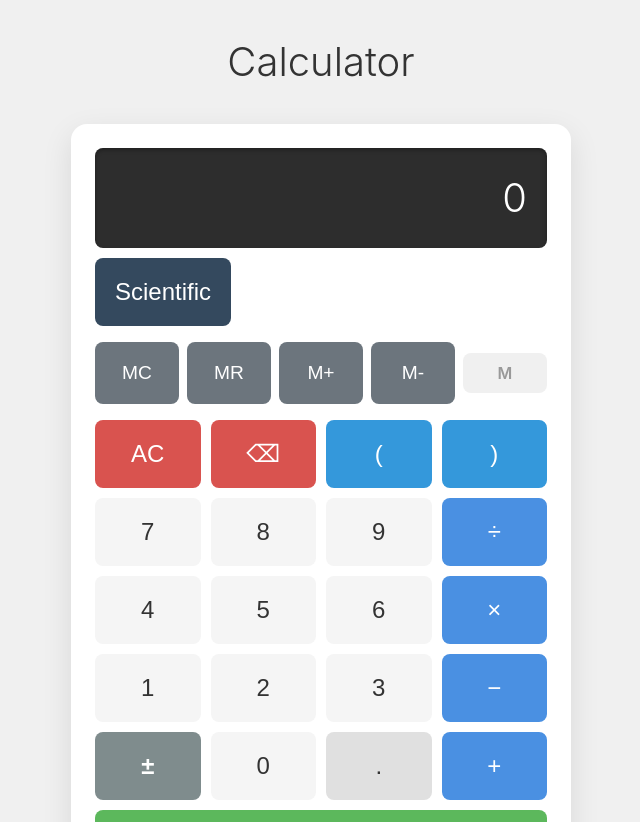
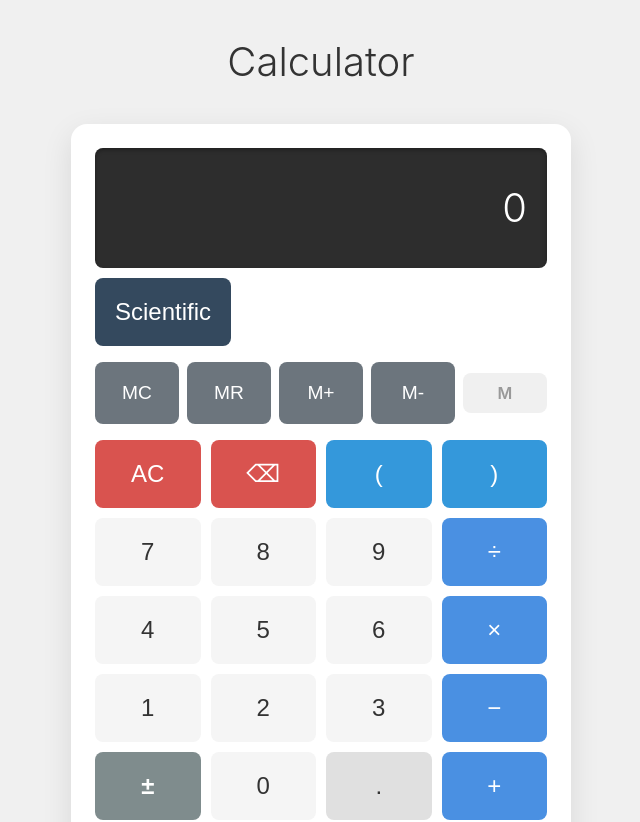
Before and after one commit to BeViabl/AI-Generated-Calculator, a React (Vite) app: page / in a window 1280 px wide. Shown: the top 822 px of the page, without its empty margins (319-959 px from the left). Built offline with nearby package versions, Linux system fonts and the light colour scheme.

Commit message:
Attempt 1 to add previous expression line

```diff
--- a/src/components/Calculator.tsx
+++ b/src/components/Calculator.tsx
@@ -7,6 +7,7 @@ import './Calculator.css';
 export const Calculator: React.FC = () => {
   const {
     display,
+    previousResult,
     hasMemory,
     isScientific,
     angleMode,
@@ -25,7 +26,7 @@ export const Calculator: React.FC = () => {
 
   return (
     <div className="calculator" role="application" aria-label="Calculator">
-      <Display value={display} />
+      <Display value={display} previousResult={previousResult} />
 
       <div className="mode-controls">
         <Button
--- a/src/components/Display.css
+++ b/src/components/Display.css
@@ -2,31 +2,86 @@
   background-color: #2d2d2d;
   color: #ffffff;
   padding: 20px;
-  text-align: right;
   margin-bottom: 10px;
   border-radius: 8px;
-  min-height: 80px;
+  min-height: 120px;
   display: flex;
-  align-items: center;
-  justify-content: flex-end;
+  flex-direction: column;
+  justify-content: center;
   box-shadow: inset 0 2px 4px rgba(0, 0, 0, 0.3);
+  position: relative;
+  overflow: hidden;
+}
+
+.display-scroll-container {
+  width: 100%;
+  overflow-x: auto;
+  overflow-y: hidden;
+  scrollbar-width: none; /* Firefox */
+  -ms-overflow-style: none; /* IE and Edge */
+  text-align: right;
+}
+
+.display-scroll-container::-webkit-scrollbar {
+  display: none; /* Chrome, Safari, Opera */
 }
 
 .display-value {
   font-size: 2.5rem;
   font-weight: 300;
-  word-break: break-all;
-  overflow-wrap: break-word;
-  max-width: 100%;
+  white-space: nowrap;
+  display: inline-block;
+  padding-left: 40px; /* Space for fade effect */
+}
+
+/* Fade effect for overflowing content */
+.display::before {
+  content: '';
+  position: absolute;
+  left: 0;
+  top: 0;
+  bottom: 0;
+  width: 40px;
+  background: linear-gradient(to right, #2d2d2d 0%, #2d2d2d 20%, rgba(45, 45, 45, 0) 100%);
+  pointer-events: none;
+  opacity: 0;
+  transition: opacity 0.3s ease;
+  z-index: 1;
+}
+
+.display.has-overflow::before {
+  opacity: 1;
+}
+
+/* Previous result styling */
+.previous-result {
+  font-size: 1rem;
+  color: #888;
+  text-align: right;
+  margin-bottom: 8px;
+  white-space: nowrap;
+  overflow: hidden;
+  text-overflow: ellipsis;
+  padding-right: 5px;
 }
 
 @media (max-width: 480px) {
   .display {
     padding: 15px;
-    min-height: 60px;
+    min-height: 100px;
   }
 
   .display-value {
     font-size: 2rem;
+    padding-left: 30px; /* Smaller fade area on mobile */
+  }
+
+  .display::before {
+    width: 30px;
+  }
+
+  .previous-result {
+    font-size: 0.875rem;
+    margin-bottom: 6px;
   }
 }
--- a/src/components/Display.tsx
+++ b/src/components/Display.tsx
@@ -1,14 +1,39 @@
-import React from 'react';
+import React, { useRef, useEffect, useState } from 'react';
 import './Display.css';
 
 interface DisplayProps {
   value: string;
+  previousResult?: string | null;
 }
 
-export const Display: React.FC<DisplayProps> = ({ value }) => {
+export const Display: React.FC<DisplayProps> = ({ value, previousResult }) => {
+  const scrollContainerRef = useRef<HTMLDivElement>(null);
+  const [isOverflowing, setIsOverflowing] = useState(false);
+
+  useEffect(() => {
+    if (scrollContainerRef.current) {
+      const container = scrollContainerRef.current;
+      const isOverflow = container.scrollWidth > container.clientWidth;
+      setIsOverflowing(isOverflow);
+
+      // Scroll to the right to show the most recent input
+      if (isOverflow) {
+        container.scrollLeft = container.scrollWidth;
+      }
+    }
+  }, [value]);
+
   return (
-    <div className="display" role="textbox" aria-label="Calculator display" aria-readonly="true">
-      <div className="display-value">{value || '0'}</div>
+    <div className={`display ${isOverflowing ? 'has-overflow' : ''}`} role="textbox" aria-label="Calculator display" aria-readonly="true">
+      {previousResult && (
+        <div className="previous-result">{previousResult}</div>
+      )}
+      <div
+        ref={scrollContainerRef}
+        className="display-scroll-container"
+      >
+        <div className="display-value">{value || '0'}</div>
+      </div>
     </div>
   );
 };
--- a/src/hooks/useCalculator.ts
+++ b/src/hooks/useCalculator.ts
@@ -15,6 +15,7 @@ const initialState: CalculatorState = {
   expression: '',
   isExpressionMode: true,
   openParentheses: 0,
+  previousResult: null,
 };
 
 export const useCalculator = () => {
@@ -187,13 +188,14 @@ export const useCalculator = () => {
   }, []);
 
   const handleClear = useCallback(() => {
-    setState({
+    setState((prevState) => ({
       ...initialState,
-      isScientific: state.isScientific,
-      angleMode: state.angleMode,
-      isExpressionMode: state.isExpressionMode,
-    });
-  }, [state.isScientific, state.angleMode, state.isExpressionMode]);
+      isScientific: prevState.isScientific,
+      angleMode: prevState.angleMode,
+      isExpressionMode: prevState.isExpressionMode,
+      previousResult: prevState.previousResult,
+    }));
+  }, []);
 
   const handleClearEntry = useCallback(() => {
     setState((prevState) => ({
@@ -388,6 +390,7 @@ export const useCalculator = () => {
           currentValue: formattedResult,
           openParentheses: 0,
           waitingForNewValue: true,
+          previousResult: expression + ' = ' + formattedResult,
         };
       } catch (error) {
         return {
@@ -397,6 +400,7 @@ export const useCalculator = () => {
           currentValue: '0',
           openParentheses: 0,
           waitingForNewValue: true,
+          previousResult: prevState.expression + ' = Error',
         };
       }
     });
@@ -457,6 +461,7 @@ export const useCalculator = () => {
 
   return {
     display: state.display,
+    previousResult: state.previousResult,
     hasMemory: state.memory !== 0,
     isScientific: state.isScientific,
     angleMode: state.angleMode,
--- a/src/types/calculator.ts
+++ b/src/types/calculator.ts
@@ -13,4 +13,5 @@ export interface CalculatorState {
   expression: string;
   isExpressionMode: boolean;
   openParentheses: number;
+  previousResult: string | null;
 }
```
